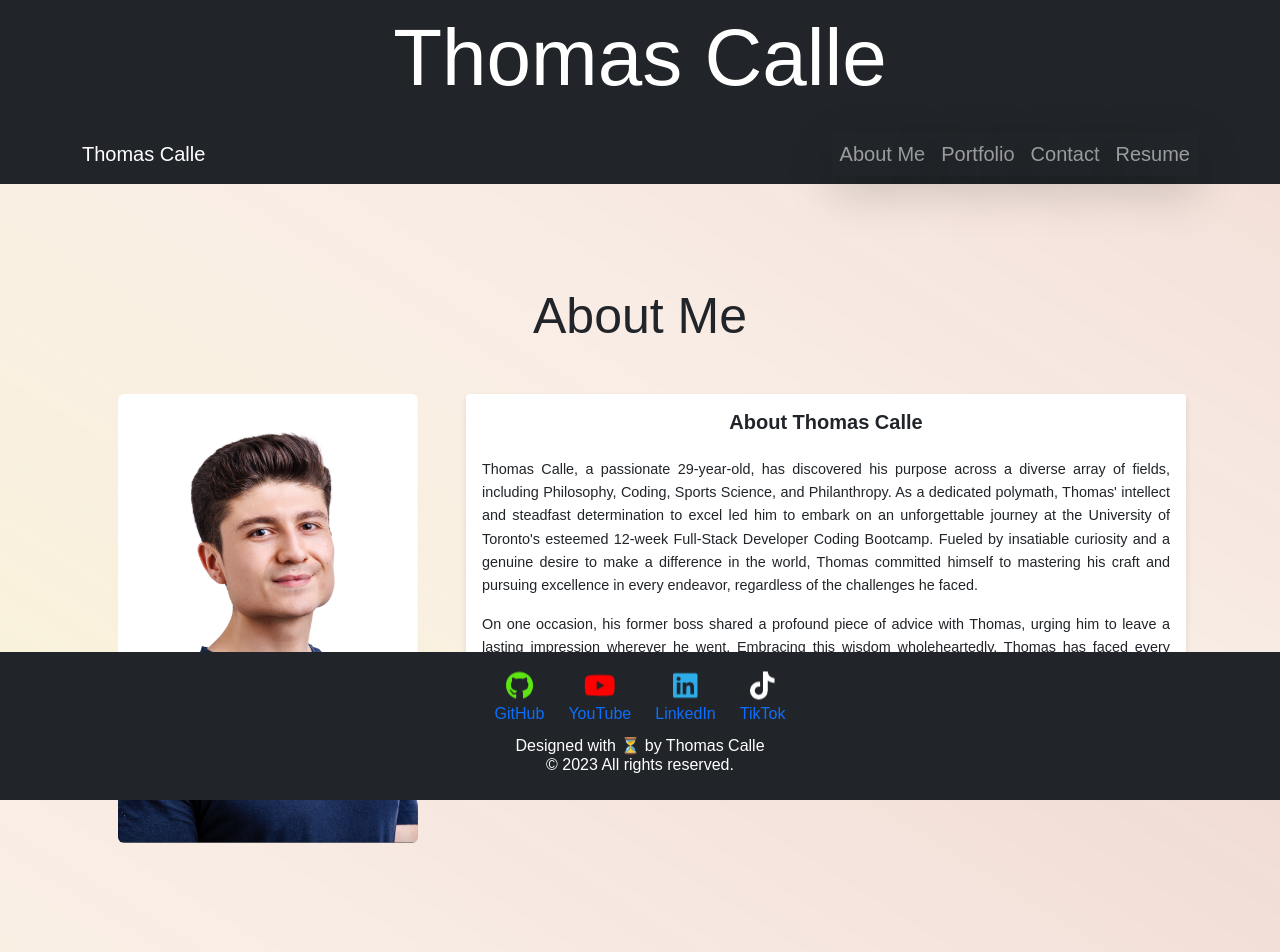
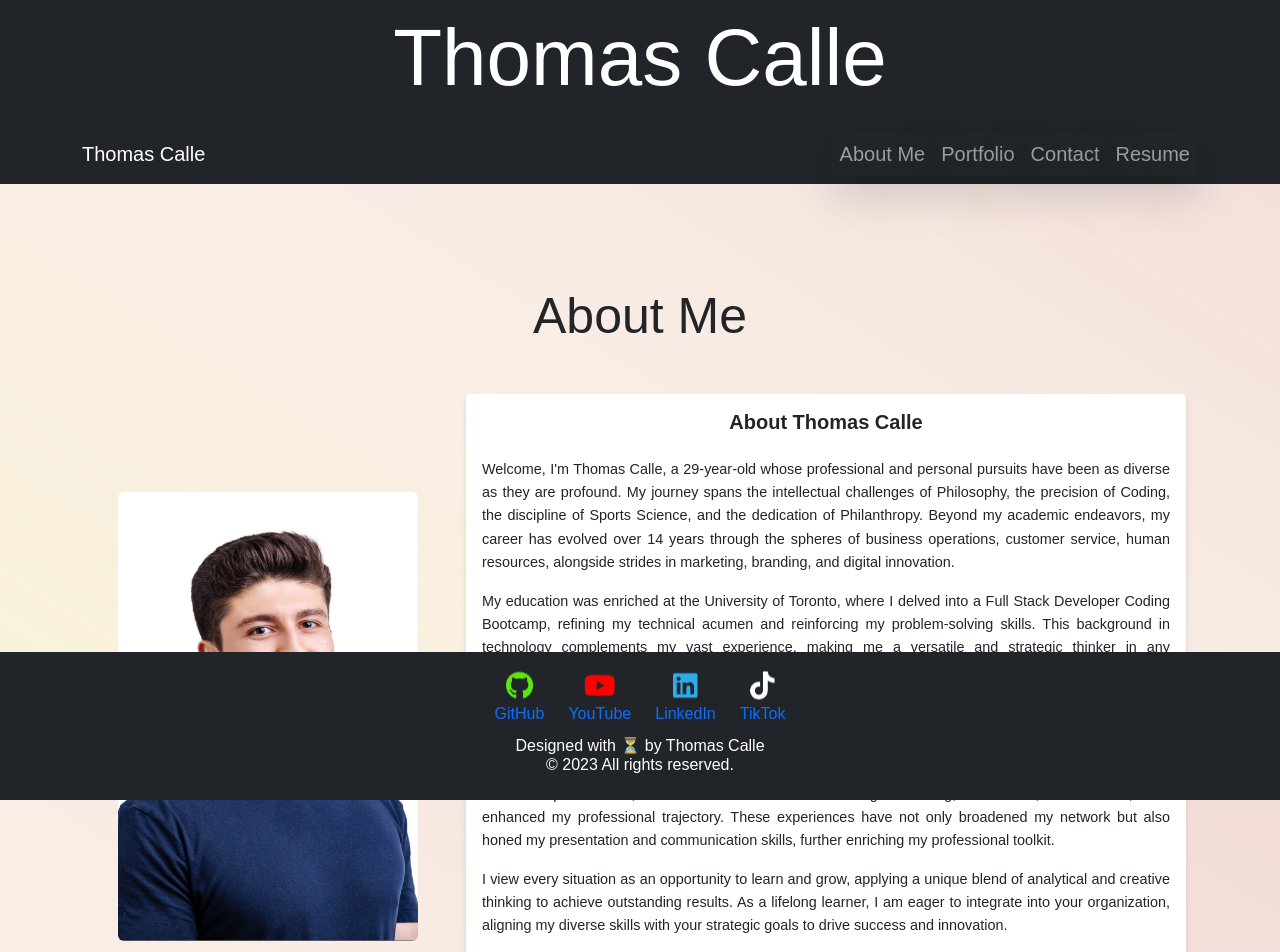
Before and after one commit to ThomasCalle/7homas7he7ank-React-Portfolio, a React (Create React App) app: page /7homas7he7ank-React-Portfolio in a window 1280 px wide. Shown: the top 952 px of the page. Built offline with nearby package versions, Linux system fonts and the light colour scheme; the HTML template or start-up script is replaced by a standard one.

Commit message:
updated src/components/about,contact and resume

```diff
--- a/src/components/About.js
+++ b/src/components/About.js
@@ -23,31 +23,24 @@ function About() {
                 <Card.Title className="text-center mb-4">
                   About Thomas Calle
                 </Card.Title>
-                <Card.Text>
-                  Thomas Calle, a passionate 29-year-old, has discovered his
-                  purpose across a diverse array of fields, including
-                  Philosophy, Coding, Sports Science, and Philanthropy. As a
-                  dedicated polymath, Thomas' intellect and steadfast
-                  determination to excel led him to embark on an unforgettable
-                  journey at the University of Toronto's esteemed 12-week
-                  Full-Stack Developer Coding Bootcamp. Fueled by insatiable
-                  curiosity and a genuine desire to make a difference in the
-                  world, Thomas committed himself to mastering his craft and
-                  pursuing excellence in every endeavor, regardless of the
-                  challenges he faced.
-                </Card.Text>
-                <Card.Text>
-                  On one occasion, his former boss shared a profound piece of
-                  advice with Thomas, urging him to leave a lasting impression
-                  wherever he went. Embracing this wisdom wholeheartedly, Thomas
-                  has faced every challenge with unyielding enthusiasm and an
-                  unwavering commitment to excellence. This journey has
-                  transformed him into an invaluable asset for any team or
-                  organization. As Thomas continues to forge ahead on his quest
-                  for knowledge and growth, the horizon of possibilities extends
-                  infinitely before him, leaving us eagerly anticipating the
-                  next thrilling chapter in his never-ending adventure.
-                </Card.Text>
+                  <Card.Text>
+                    Welcome, I'm Thomas Calle, a 29-year-old whose professional and personal pursuits have been as diverse as they are profound. My journey spans the intellectual challenges of Philosophy, the precision of Coding, the discipline of Sports Science, and the dedication of Philanthropy. Beyond my academic endeavors, my career has evolved over 14 years through the spheres of business operations, customer service, human resources, alongside strides in marketing, branding, and digital innovation.
+                  </Card.Text>
+                  <Card.Text>
+                    My education was enriched at the University of Toronto, where I delved into a Full Stack Developer Coding Bootcamp, refining my technical acumen and reinforcing my problem-solving skills. This background in technology complements my vast experience, making me a versatile and strategic thinker in any professional setting.
+                  </Card.Text>
+                  <Card.Text>
+                    A piece of wisdom that has profoundly influenced my journey was shared by a mentor: "Leave a lasting impression wherever you go." This philosophy has fueled my approach to every challenge, driving me to exceed expectations and become an essential contributor to any project or team.
+                  </Card.Text>
+                  <Card.Text>
+                    In an unexpected twist, I've also been fortunate in modeling and acting, realms that, while distinct, have enhanced my professional trajectory. These experiences have not only broadened my network but also honed my presentation and communication skills, further enriching my professional toolkit.
+                  </Card.Text>
+                  <Card.Text>
+                    I view every situation as an opportunity to learn and grow, applying a unique blend of analytical and creative thinking to achieve outstanding results. As a lifelong learner, I am eager to integrate into your organization, aligning my diverse skills with your strategic goals to drive success and innovation.
+                  </Card.Text>
+                  <Card.Text>
+                    Together, we can forge a path of continuous improvement and excellence. I am committed to contributing to your team's success, drawing on my broad experiences and relentless drive. Let's shape the future with confidence, professionalism, and a shared commitment to excellence.
+                  </Card.Text>
               </Card.Body>
             </Card>
           </Col>
--- a/src/components/Contact.js
+++ b/src/components/Contact.js
@@ -71,6 +71,10 @@ function Contact() {
         <Row>
           <Col lg={8} className="mx-auto">
             <h2 className="contact-header">Contact Me</h2>
+              <p className="email-direct">
+                *Currently Under Construction* please
+                <a href="mailto:thos.calle@gmail.com" style={{ marginLeft: '5px' }}>click this link to email me directly.</a>
+              </p>
             {messageSent && (
               <div className="alert alert-success" role="alert">
                 Your message has been sent successfully!
--- a/src/components/Resume.js
+++ b/src/components/Resume.js
@@ -2,7 +2,8 @@
 import React from "react";
 import { Container, Row, Col, Button } from "react-bootstrap";
 import "../style/Resume.css";
-import PDF from "../documentation/ThomasCalleResumeMay(2022).pdf";
+import PDF from "../documentation/THOMAS-CALLE-SOFTWARE-DEVELOPER-FULLSTACK-RESUME-MARCH-2024.pdf";
+
 
 // Resume component
 function Resume() {
```
Also changed, not shown: 1 other file (tests, documents, lock files or other folders).
